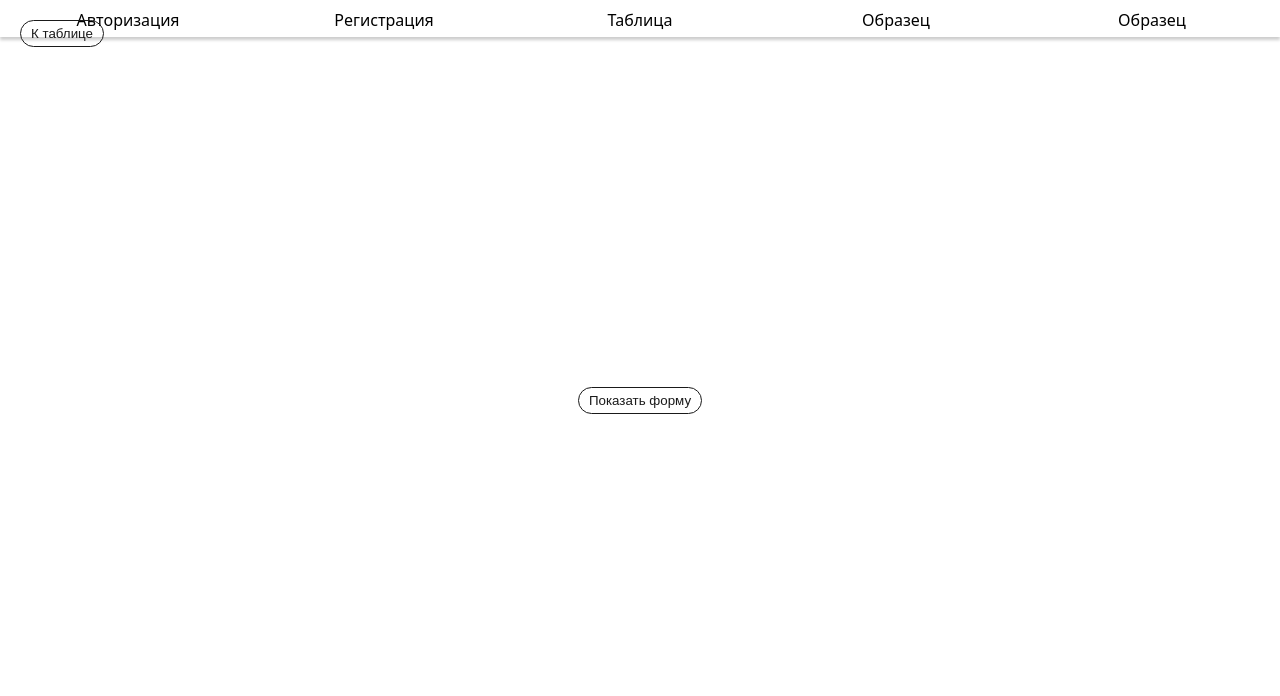
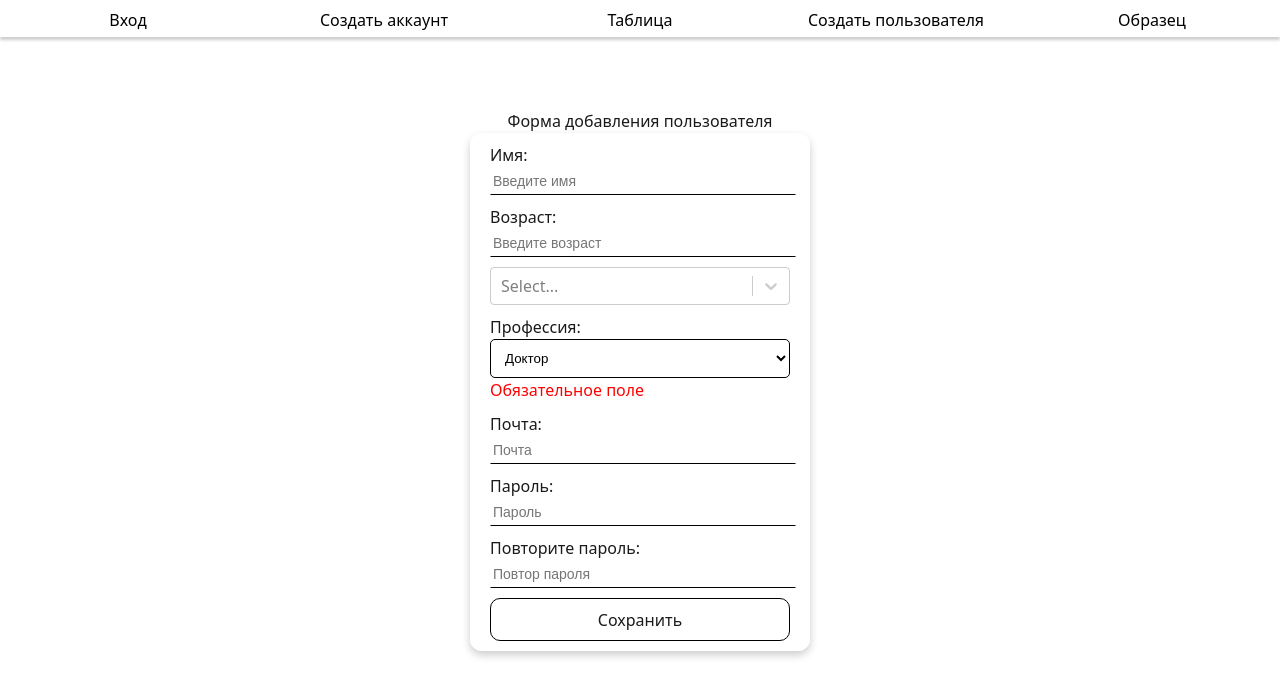
Before and after one commit to andissun1/test-git, a React (Vite) app: page /forms in a window 1280 px wide. Shown: the top 696 px of the page. Built offline with nearby package versions, Linux system fonts and the light colour scheme.

Commit message:
Небольшой рефакторинг, скорректировал логику отображения ошибок при валидации

```diff
--- a/src/components/Forms/App.module.css
+++ b/src/components/Forms/App.module.css
@@ -2,7 +2,7 @@
   display: flex;
   flex-direction: column;
   text-align: left;
-  max-width: 500px;
+  width: 300px;
   margin: auto;
   margin-bottom: 40px;
 
@@ -10,10 +10,6 @@
   padding: 10px 20px;
   box-shadow: 0px 4px 8px rgba(0, 0, 0, 0.2);
   background-color: rgba(255, 255, 255, 0.85);
-}
-
-.hideForm {
-  display: none;
 }
 
 .submitButton {
--- a/src/components/Forms/AuthForm.jsx
+++ b/src/components/Forms/AuthForm.jsx
@@ -3,6 +3,23 @@ import { TextField } from './TextField';
 import { useState } from 'react';
 import { validator } from '../utils/validator';
 import { useEffect } from 'react';
+
+const userSchema = {
+  name: {
+    isRequired: { message: 'Обязательное поле' },
+    min: { message: 'Минимум 2 символа', value: 2 },
+    max: { message: 'Максимум 20 символов', value: 20 },
+  },
+  email: {
+    isRequired: { message: 'Обязательное поле' },
+    isEmail: { message: 'Введите корректный email' },
+  },
+  password: {
+    isRequired: { message: 'Обязательное поле' },
+    min: { message: 'Минимум 6 символа', value: 6 },
+    max: { message: 'Максимум 10 символов', value: 10 },
+  },
+};
 
 export const AuthForm = () => {
   const [userData, setUserData] = useState({
@@ -12,31 +29,14 @@ export const AuthForm = () => {
   });
   const [error, setError] = useState({});
 
-  useEffect(() => {
-    validate();
-  }, [userData]);
-
   const validate = () => {
     const error = validator(userData, userSchema);
     setError(error);
   };
 
-  const userSchema = {
-    name: {
-      isRequired: { message: 'Обязательное поле' },
-      min: { message: 'Минимум 2 символа', value: 2 },
-      max: { message: 'Максимум 20 символов', value: 20 },
-    },
-    email: {
-      isRequired: { message: 'Обязательное поле' },
-      isEmail: { message: 'Введите корректный email' },
-    },
-    password: {
-      isRequired: { message: 'Обязательное поле' },
-      min: { message: 'Минимум 6 символа', value: 6 },
-      max: { message: 'Максимум 10 символов', value: 10 },
-    },
-  };
+  useEffect(() => {
+    validate();
+  }, [userData]);
 
   const handleChange = (e) => {
     const { value, name } = e.target;
@@ -51,19 +51,15 @@ export const AuthForm = () => {
     registerAccount(userData); // Данные для регистрации передаются на API
   };
 
-  async function registerAccount(data) {
-    console.log(data);
-    let response = fetch('http://94.228.114.203:3004/api/auth/register', {
+  const registerAccount = (data) => {
+    fetch('http://94.228.114.203:3004/api/auth/register', {
       method: 'POST',
       headers: {
         'Content-Type': 'application/json',
       },
       body: JSON.stringify(data),
-    });
-
-    let result = await response;
-    console.log(result);
-  }
+    }).then((result) => console.log(result));
+  };
 
   return (
     <>
@@ -93,7 +89,7 @@ export const AuthForm = () => {
           name="password"
           type="text"
           label="Пароль:"
-          placeholder="пароль"
+          placeholder="Пароль"
           value={userData.password}
           onChange={handleChange}
           error={error?.password}
--- a/src/components/Forms/Forms.jsx
+++ b/src/components/Forms/Forms.jsx
@@ -5,23 +5,6 @@ import { data } from '../../data';
 import { SelectField } from './SelectField';
 import { useEffect, useState } from 'react';
 import { validator } from '../utils/validator';
-import { useNavigate } from 'react-router-dom';
-import { AuthForm } from './AuthForm';
-
-export function Forms() {
-  const [userData, setUserData] = useState({
-    name: '',
-    age: '',
-    qualities: [],
-    profession: '',
-    email: '',
-    password: '',
-    repeatPassword: '',
-  });
-
-  const [error, setError] = useState({});
-  const [isHiddenForm, setIsHiddenForm] = useState(true);
-  const navigate = useNavigate();
 
 const userSchema = {
   name: {
@@ -49,6 +32,19 @@ export function Forms() {
     checkPassword: { message: 'Пароли не совпадают', ref: 'password' },
   },
 };
+
+export function Forms() {
+  const [userData, setUserData] = useState({
+    name: '',
+    age: '',
+    qualities: [],
+    profession: '',
+    email: '',
+    password: '',
+    repeatPassword: '',
+  });
+
+  const [error, setError] = useState({});
 
   const validate = () => {
     const error = validator(userData, userSchema);
@@ -83,27 +79,13 @@ export function Forms() {
   const handleSubmit = (e) => {
     e.preventDefault();
     if (!isValid) return;
-    console.log(userData); // Данные от пользователя
+    console.log(userData); // Данные для создания нового пользователя
   };
-
-  // Временные функции для удобства
-  function routeToTable() {
-    navigate('/table');
-  }
-
-  function showForm() {
-    setIsHiddenForm(!isHiddenForm);
-  }
 
   return (
     <>
-      <span className={`${isHiddenForm ? styles.hideForm : ''}`}>
-        Форма добавления пользователя
-      </span>
-      <form
-        className={`${styles.form} ${isHiddenForm ? styles.hideForm : ''}`}
-        onSubmit={handleSubmit}
-      >
+      <span>Форма добавления пользователя</span>
+      <form className={styles.form} onSubmit={handleSubmit}>
         <TextField
           name="name"
           type="text"
@@ -154,7 +136,7 @@ export function Forms() {
           name="password"
           type="text"
           label="Пароль:"
-          placeholder="пароль"
+          placeholder="Пароль"
           value={userData.password}
           onChange={handleChange}
           error={error?.password}
@@ -164,7 +146,7 @@ export function Forms() {
           name="repeatPassword"
           type="text"
           label="Повторите пароль:"
-          placeholder="повтор пароля"
+          placeholder="Повтор пароля"
           value={userData.repeatPassword}
           onChange={handleChange}
           error={error?.repeatPassword}
@@ -174,14 +156,6 @@ export function Forms() {
           Сохранить
         </button>
       </form>
-
-      <button className={styles.routeButton} onClick={routeToTable}>
-        К таблице
-      </button>
-
-      <button className={styles.showForm} onClick={showForm}>
-        Показать форму
-      </button>
     </>
   );
 }
--- a/src/components/Forms/Login.jsx
+++ b/src/components/Forms/Login.jsx
@@ -4,6 +4,23 @@ import { useState } from 'react';
 import { validator } from '../utils/validator';
 import { useEffect } from 'react';
 import { useNavigate } from 'react-router-dom';
+
+const userSchema = {
+  name: {
+    isRequired: { message: 'Обязательное поле' },
+    min: { message: 'Минимум 2 символа', value: 2 },
+    max: { message: 'Максимум 20 символов', value: 20 },
+  },
+  email: {
+    isRequired: { message: 'Обязательное поле' },
+    isEmail: { message: 'Введите корректный email' },
+  },
+  password: {
+    isRequired: { message: 'Обязательное поле' },
+    min: { message: 'Минимум 6 символа', value: 6 },
+    max: { message: 'Максимум 10 символов', value: 10 },
+  },
+};
 
 export const Login = () => {
   const [userData, setUserData] = useState({
@@ -23,23 +40,6 @@ export const Login = () => {
     setError(error);
   };
 
-  const userSchema = {
-    name: {
-      isRequired: { message: 'Обязательное поле' },
-      min: { message: 'Минимум 2 символа', value: 2 },
-      max: { message: 'Максимум 20 символов', value: 20 },
-    },
-    email: {
-      isRequired: { message: 'Обязательное поле' },
-      isEmail: { message: 'Введите корректный email' },
-    },
-    password: {
-      isRequired: { message: 'Обязательное поле' },
-      min: { message: 'Минимум 6 символа', value: 6 },
-      max: { message: 'Максимум 10 символов', value: 10 },
-    },
-  };
-
   const handleChange = (e) => {
     const { value, name } = e.target;
     setUserData({ ...userData, [name]: value });
@@ -54,7 +54,6 @@ export const Login = () => {
   };
 
   async function loginAccount(data) {
-    console.log(data);
     let response = await fetch('http://94.228.114.203:3004/api/auth/login', {
       method: 'POST',
       headers: {
@@ -68,7 +67,7 @@ export const Login = () => {
 
   return (
     <>
-      <span>Форма регистрации</span>
+      <span>Форма авторизации</span>
       <form className={styles.form} onSubmit={handleSubmit}>
         <TextField
           name="email"
--- a/src/components/Forms/MultiSelect.jsx
+++ b/src/components/Forms/MultiSelect.jsx
@@ -1,4 +1,3 @@
-import React from 'react';
 import Select from 'react-select';
 
 export const MultiSelect = ({ name, onChange, defaultValue, options }) => {
--- a/src/components/Forms/SelectField.jsx
+++ b/src/components/Forms/SelectField.jsx
@@ -1,4 +1,3 @@
-import React from 'react';
 import style from './SelectField.module.css';
 
 export const SelectField = ({ name, label, error, onChange, value, options }) => {
@@ -12,13 +11,11 @@ export const SelectField = ({ name, label, error, onChange, value, options }) =>
         onChange={onChange}
         className={style.Select}
       >
-        {options.map((option) => {
-          return (
-            <option key={option.value} value={option.value}>
-              {option.label}
-            </option>
-          );
-        })}
+        {options.map((option) => (
+          <option key={option.value} value={option.value}>
+            {option.label}
+          </option>
+        ))}
       </select>
       {error && <span className={style.error}>{error}</span>}
     </div>
--- a/src/components/Forms/TextField.jsx
+++ b/src/components/Forms/TextField.jsx
@@ -1,11 +1,11 @@
 import styles from './TextField.module.css';
 
-export const TextField = ({ name, label, error, ...props }) => {
+export const TextField = ({ name, label, error, value, ...props }) => {
   return (
     <div>
       <label htmlFor={name}>{label}</label>
       <input className={styles.input} name={name} {...props} />
-      {error && <span className={styles.infoInput}>{error}</span>}
+      {value && error && <span className={styles.infoInput}>{error}</span>}
     </div>
   );
 };
--- a/src/components/Navbar/navbar.jsx
+++ b/src/components/Navbar/navbar.jsx
@@ -1,13 +1,13 @@
-import style from './navbar.module.css';
+import style from './Navbar.module.css';
 import { Link } from 'react-router-dom';
 
 export const Navbar = () => {
   return (
     <nav className={style.navbar}>
-      <Link to="/">Авторизация</Link>
-      <Link to="/auth">Регистрация</Link>
+      <Link to="/">Вход</Link>
+      <Link to="/auth">Создать аккаунт</Link>
       <Link to="/table">Таблица</Link>
-      <Link to="/">Образец</Link>
+      <Link to="/Forms">Создать пользователя</Link>
       <Link to="/">Образец</Link>
     </nav>
   );
--- a/src/main.jsx
+++ b/src/main.jsx
@@ -1,11 +1,11 @@
+import { BrowserRouter, Routes, Route } from 'react-router-dom';
 import { createRoot } from 'react-dom/client';
-import './index.css';
 import Table from './components/Table/Table.jsx';
-import { BrowserRouter, Routes, Route } from 'react-router-dom';
 import { Forms } from './components/Forms/Forms.jsx';
 import { AuthForm } from './components/Forms/AuthForm.jsx';
 import { Login } from './components/Forms/Login.jsx';
-import { Navbar } from './components/navbar/navbar.jsx';
+import { Navbar } from './components/Navbar/navbar.jsx';
+import './index.css';
 
 createRoot(document.getElementById('root')).render(
   <BrowserRouter>
```
Lines whose indentation alone changed are shown as unchanged.
